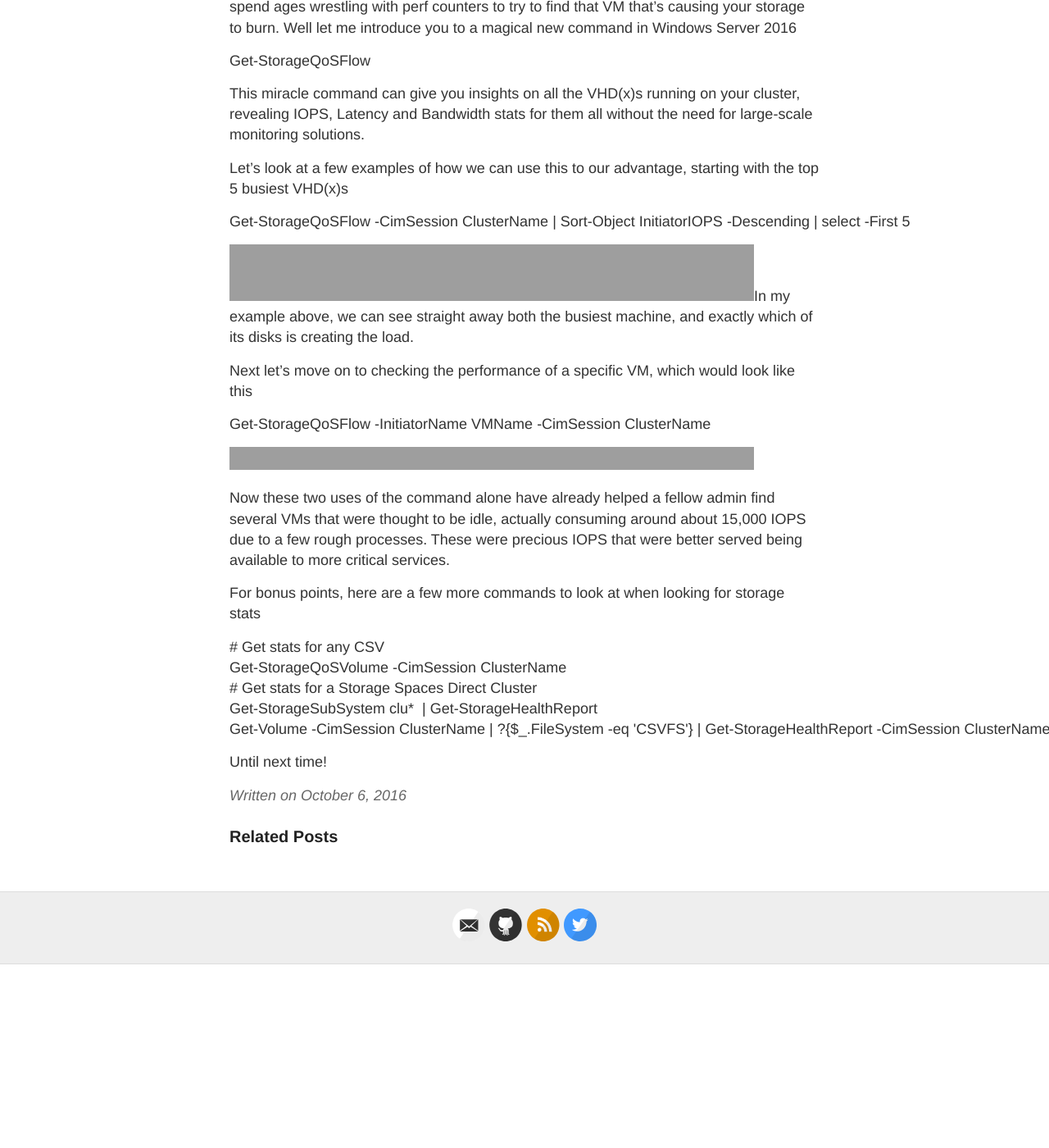
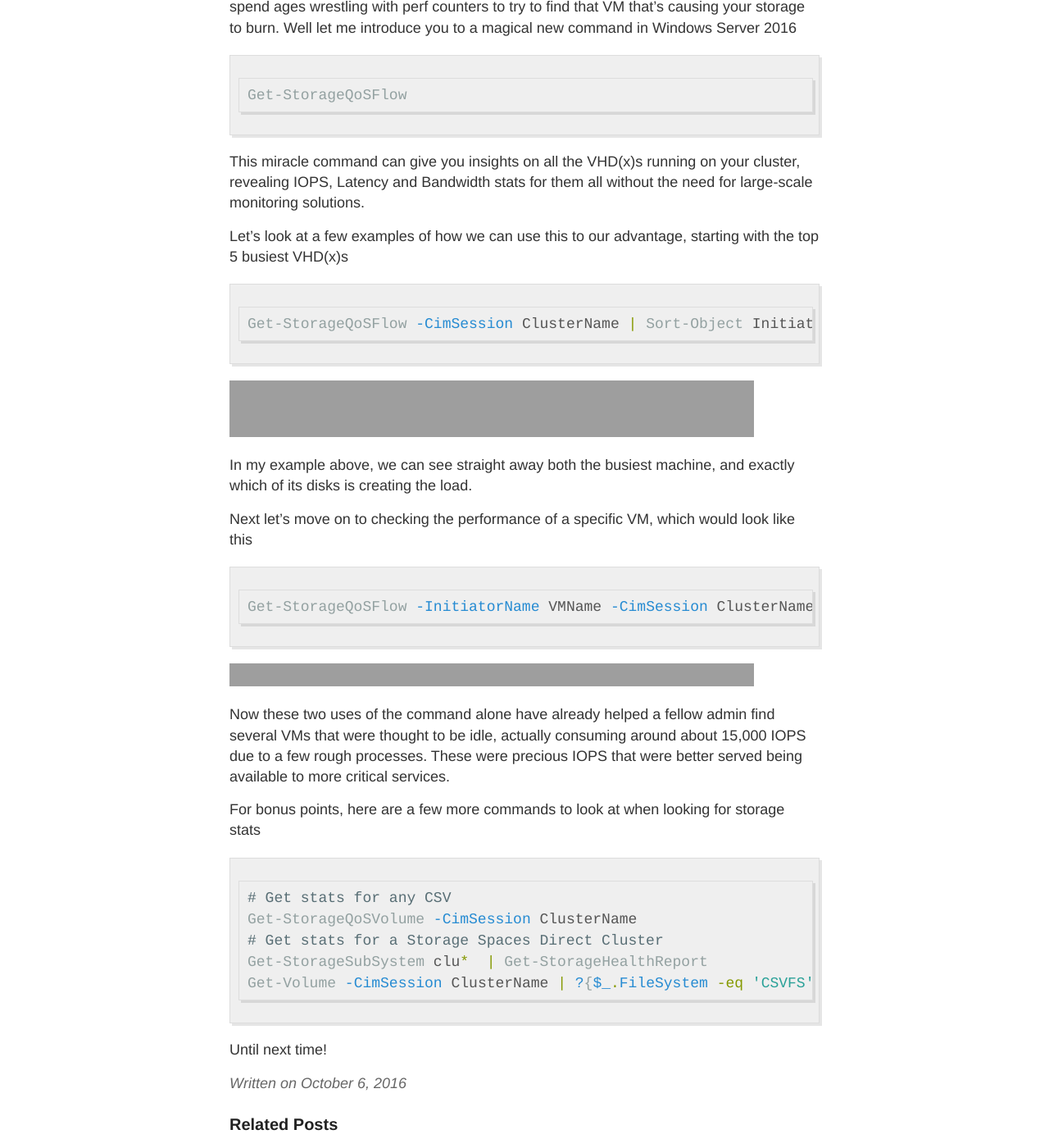
Before and after one commit to comnam90/comnam90.github.io, a Jekyll site: the page built from _posts/2016-10-06-identifying-storage-intensive-vms-in-hyper-v-2016-clusters.md, in a window 1280 px wide and 1400 px high, scrolled down 347 px. Shown: the whole window at 82% size. Built offline with Jekyll 4.4.1, drawn with Linux system fonts in a browser that asks for light colours; comment, search, counter and statistics services are not loaded; before the commit the page ends 1523 px from its top, so only the background shows below that; grey boxes are pictures that could not be loaded.

Commit message:
Fixing up formatting

````diff
--- a/_posts/2016-10-06-identifying-storage-intensive-vms-in-hyper-v-2016-clusters.md
+++ b/_posts/2016-10-06-identifying-storage-intensive-vms-in-hyper-v-2016-clusters.md
@@ -19,19 +19,27 @@ tags:
 ---
 We&#8217;ve all had the case where there was a volume running hot on your cluster and you spend ages wrestling with perf counters to try to find that VM that&#8217;s causing your storage to burn. Well let me introduce you to a magical new command in Windows Server 2016
 
-<pre class="lang:ps decode:true">Get-StorageQoSFlow</pre>
+```powershell
+Get-StorageQoSFlow
+```
 
 This miracle command can give you insights on all the VHD(x)s running on your cluster, revealing IOPS, Latency and Bandwidth stats for them all without the need for large-scale monitoring solutions.
 
 Let&#8217;s look at a few examples of how we can use this to our advantage, starting with the top 5 busiest VHD(x)s
 
-<pre class="wrap:true lang:ps decode:true">Get-StorageQoSFlow -CimSession ClusterName | Sort-Object InitiatorIOPS -Descending | select -First 5</pre>
+```powershell
+Get-StorageQoSFlow -CimSession ClusterName | Sort-Object InitiatorIOPS -Descending | select -First 5
+```
 
-[<img class="aligncenter wp-image-46 size-full" src="https://i1.wp.com/bcthomas.com/wp-content/uploads/2016/10/Screen-Shot-2016-10-06-at-8.45.34-PM.jpg?resize=640%2C69&#038;ssl=1" alt="Get-StorageQoSFlow Top 5" width="640" height="69" srcset="https://i1.wp.com/bcthomas.com/wp-content/uploads/2016/10/Screen-Shot-2016-10-06-at-8.45.34-PM.jpg?w=2284&ssl=1 2284w, https://i1.wp.com/bcthomas.com/wp-content/uploads/2016/10/Screen-Shot-2016-10-06-at-8.45.34-PM.jpg?resize=300%2C33&ssl=1 300w, https://i1.wp.com/bcthomas.com/wp-content/uploads/2016/10/Screen-Shot-2016-10-06-at-8.45.34-PM.jpg?resize=768%2C83&ssl=1 768w, https://i1.wp.com/bcthomas.com/wp-content/uploads/2016/10/Screen-Shot-2016-10-06-at-8.45.34-PM.jpg?resize=1024%2C111&ssl=1 1024w, https://i1.wp.com/bcthomas.com/wp-content/uploads/2016/10/Screen-Shot-2016-10-06-at-8.45.34-PM.jpg?w=1280 1280w, https://i1.wp.com/bcthomas.com/wp-content/uploads/2016/10/Screen-Shot-2016-10-06-at-8.45.34-PM.jpg?w=1920 1920w" sizes="(max-width: 640px) 100vw, 640px" data-recalc-dims="1" />](https://i1.wp.com/bcthomas.com/wp-content/uploads/2016/10/Screen-Shot-2016-10-06-at-8.45.34-PM.jpg?ssl=1)<del></del>In my example above, we can see straight away both the busiest machine, and exactly which of its disks is creating the load.
+[<img class="aligncenter wp-image-46 size-full" src="https://i1.wp.com/bcthomas.com/wp-content/uploads/2016/10/Screen-Shot-2016-10-06-at-8.45.34-PM.jpg?resize=640%2C69&#038;ssl=1" alt="Get-StorageQoSFlow Top 5" width="640" height="69" srcset="https://i1.wp.com/bcthomas.com/wp-content/uploads/2016/10/Screen-Shot-2016-10-06-at-8.45.34-PM.jpg?w=2284&ssl=1 2284w, https://i1.wp.com/bcthomas.com/wp-content/uploads/2016/10/Screen-Shot-2016-10-06-at-8.45.34-PM.jpg?resize=300%2C33&ssl=1 300w, https://i1.wp.com/bcthomas.com/wp-content/uploads/2016/10/Screen-Shot-2016-10-06-at-8.45.34-PM.jpg?resize=768%2C83&ssl=1 768w, https://i1.wp.com/bcthomas.com/wp-content/uploads/2016/10/Screen-Shot-2016-10-06-at-8.45.34-PM.jpg?resize=1024%2C111&ssl=1 1024w, https://i1.wp.com/bcthomas.com/wp-content/uploads/2016/10/Screen-Shot-2016-10-06-at-8.45.34-PM.jpg?w=1280 1280w, https://i1.wp.com/bcthomas.com/wp-content/uploads/2016/10/Screen-Shot-2016-10-06-at-8.45.34-PM.jpg?w=1920 1920w" sizes="(max-width: 640px) 100vw, 640px" data-recalc-dims="1" />](https://i1.wp.com/bcthomas.com/wp-content/uploads/2016/10/Screen-Shot-2016-10-06-at-8.45.34-PM.jpg?ssl=1)<del></del>
+
+In my example above, we can see straight away both the busiest machine, and exactly which of its disks is creating the load.
 
 Next let&#8217;s move on to checking the performance of a specific VM, which would look like this
 
-<pre class="wrap:true lang:ps decode:true">Get-StorageQoSFlow -InitiatorName VMName -CimSession ClusterName</pre>
+```powershell
+Get-StorageQoSFlow -InitiatorName VMName -CimSession ClusterName
+```
 
 [<img class="aligncenter wp-image-50 size-full" src="https://i1.wp.com/bcthomas.com/wp-content/uploads/2016/10/Screen-Shot-2016-10-06-at-9.01.33-PM.jpg?resize=640%2C28&#038;ssl=1" alt="Get-StorageQoSFlow Specific VM" width="640" height="28" srcset="https://i1.wp.com/bcthomas.com/wp-content/uploads/2016/10/Screen-Shot-2016-10-06-at-9.01.33-PM.jpg?w=2248&ssl=1 2248w, https://i1.wp.com/bcthomas.com/wp-content/uploads/2016/10/Screen-Shot-2016-10-06-at-9.01.33-PM.jpg?resize=300%2C13&ssl=1 300w, https://i1.wp.com/bcthomas.com/wp-content/uploads/2016/10/Screen-Shot-2016-10-06-at-9.01.33-PM.jpg?resize=768%2C33&ssl=1 768w, https://i1.wp.com/bcthomas.com/wp-content/uploads/2016/10/Screen-Shot-2016-10-06-at-9.01.33-PM.jpg?resize=1024%2C45&ssl=1 1024w, https://i1.wp.com/bcthomas.com/wp-content/uploads/2016/10/Screen-Shot-2016-10-06-at-9.01.33-PM.jpg?w=1280 1280w, https://i1.wp.com/bcthomas.com/wp-content/uploads/2016/10/Screen-Shot-2016-10-06-at-9.01.33-PM.jpg?w=1920 1920w" sizes="(max-width: 640px) 100vw, 640px" data-recalc-dims="1" />](https://i1.wp.com/bcthomas.com/wp-content/uploads/2016/10/Screen-Shot-2016-10-06-at-9.01.33-PM.jpg?ssl=1)
 
@@ -39,10 +47,12 @@ Now these two uses of the command alone have already helped a fellow admin find
 
 For bonus points, here are a few more commands to look at when looking for storage stats
 
-<pre class="wrap:true lang:ps decode:true "># Get stats for any CSV
+```powershell
+# Get stats for any CSV
 Get-StorageQoSVolume -CimSession ClusterName
 # Get stats for a Storage Spaces Direct Cluster
 Get-StorageSubSystem clu*  | Get-StorageHealthReport
-Get-Volume -CimSession ClusterName | ?{$_.FileSystem -eq 'CSVFS'} | Get-StorageHealthReport -CimSession ClusterName</pre>
+Get-Volume -CimSession ClusterName | ?{$_.FileSystem -eq 'CSVFS'} | Get-StorageHealthReport -CimSession ClusterName
+```
 
 Until next time!
````
Also changed, not shown: _posts/2016-10-03-expanding-storage-spaces-direct-volumes.md (+6 -3 lines), _posts/2016-11-09-s2d-storage-tiers-misconfiguration-bug.md (+6 -2 lines), _posts/2017-09-17-bug-when-applying-kb4038782-september-cu-to-storage-spaces-direct-clusters.md (+6 -2 lines), 5 other files.
